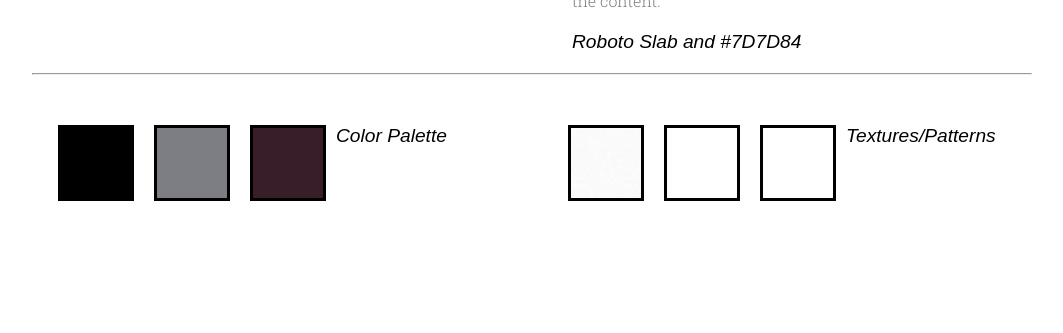
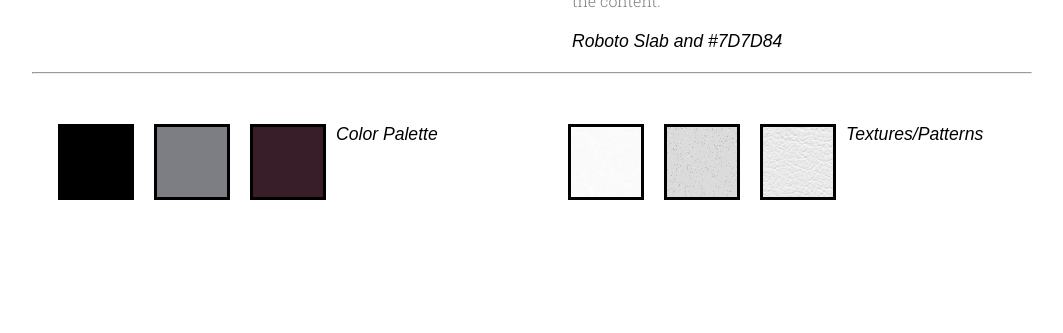
Before and after one commit to mikadamico/p3-style-tile, a plain HTML site: page index.html in a window 1280 px wide. Shown: the part 562-895 px from the top of the page, without its empty margins (108-1171 px from the left). Drawn offline with Linux system fonts and the light colour scheme; a web font is replaced by a local one.

Commit message:
version 9

```diff
--- a/css/styles.css
+++ b/css/styles.css
@@ -38,7 +38,7 @@ h3 {
 }
 
 em {
-	font-size: 1.2em;
+	font-size: 1.1em;
 }
 /* Body Text */
 
@@ -127,6 +127,14 @@ section {
 	background: url("../img/cream_dust.png");
 }
 
+.pattern-2 {
+	background: url("../img/old_moon.png");
+}
+
+.pattern-3 {
+	background: url("../img/white_leather.png");
+}
+
 /* Show Grid */
 .showgrid {
 	background: url("../img/grid-bg.png") repeat-y;
```
Also changed, not shown: img/old_moon.png (added), img/white_leather.png (added).
